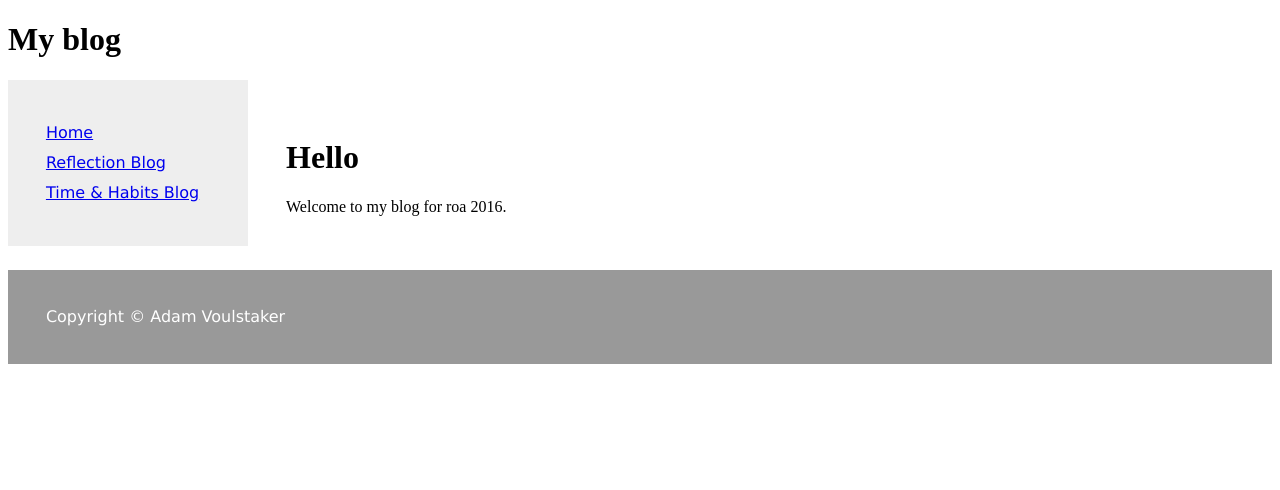
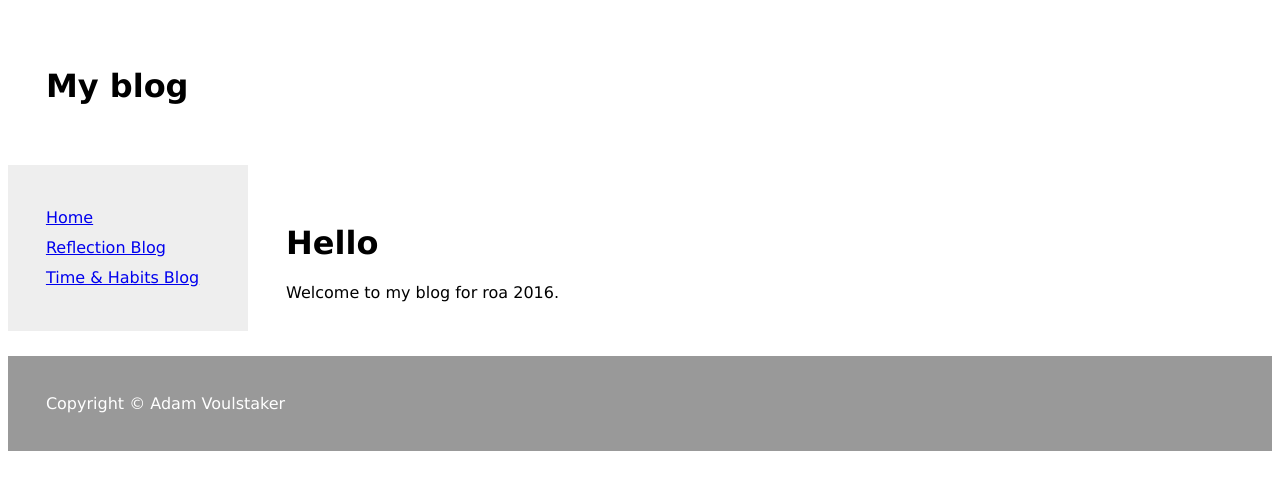
Before and after one commit to EDA-code-review/adam-v.github.io, a plain HTML site: page index.html in a window 1280 px wide. Drawn offline with Linux system fonts and the light colour scheme.

Commit message:
website update2

```diff
--- a/styles/main.css
+++ b/styles/main.css
@@ -1,5 +1,5 @@
 
-header {
+#header {
     background-color:white;
     color:black;
     text-align:left;
@@ -21,6 +21,7 @@ header {
    text-align:left;
    float:left;
     padding:3%;
+    font-family:Verdana;
 
 }
 #footer {
```
